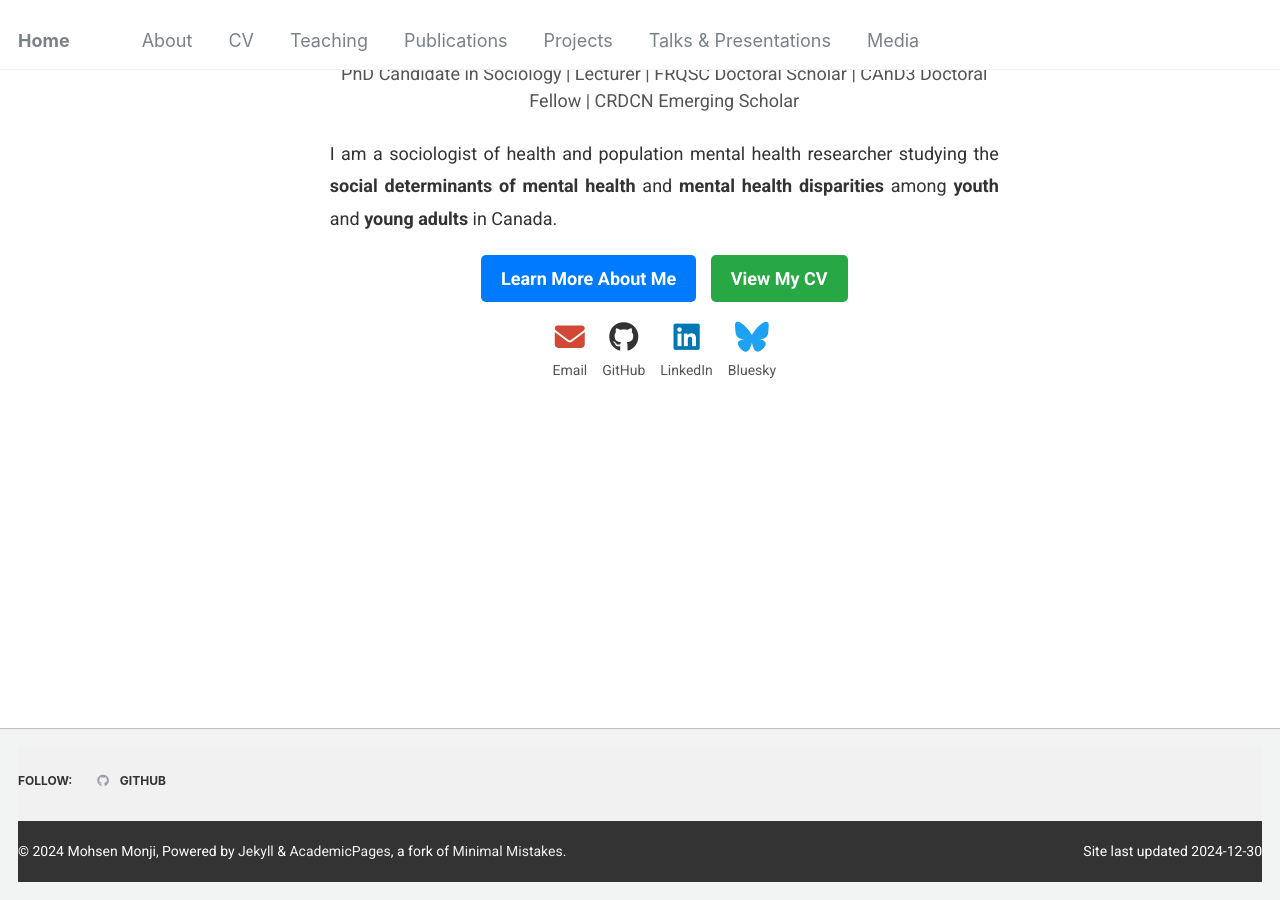
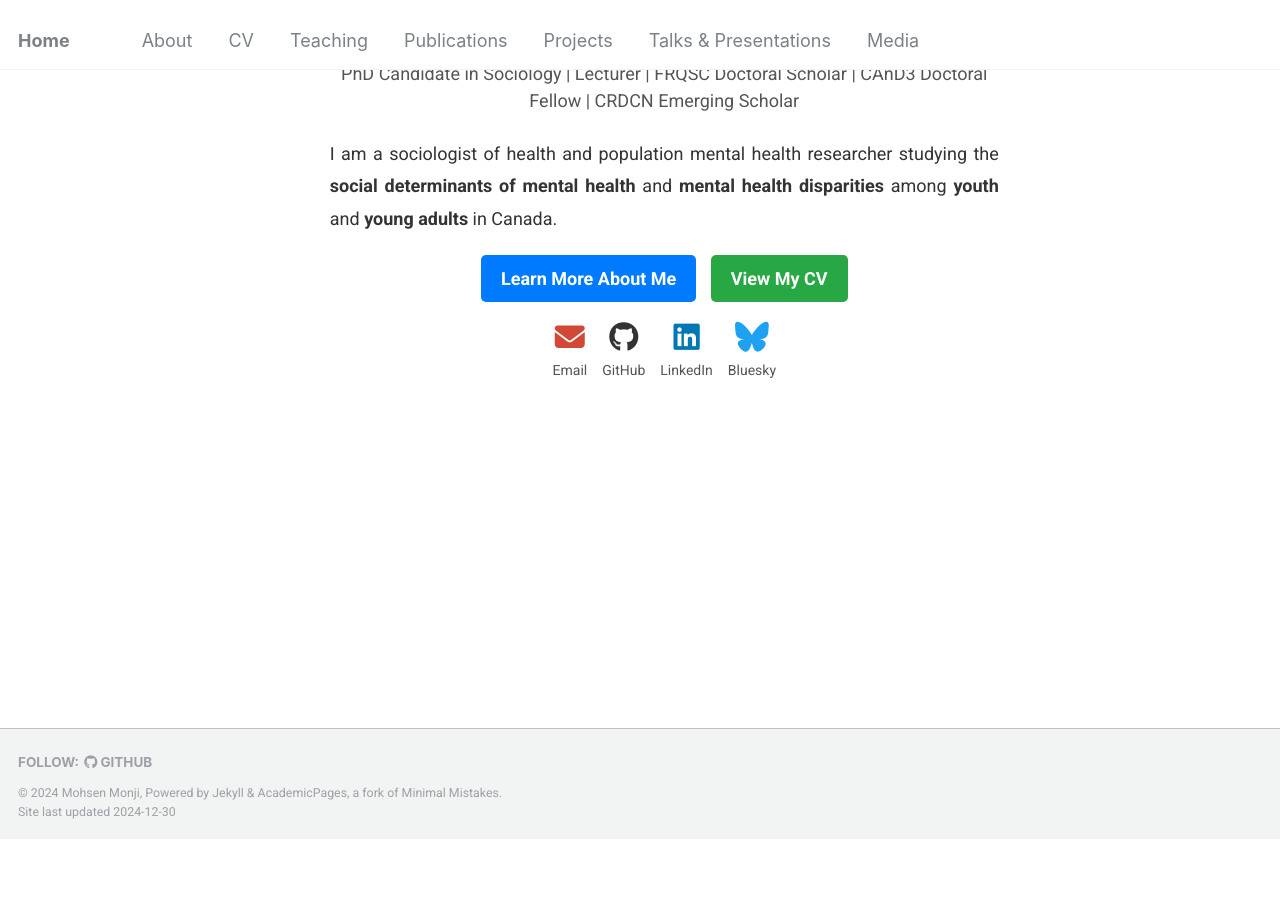
Before and after one commit to Mohsnmonji/mohsnmonji.github.io, a Jekyll site: the page built from _pages/front.md, in a window 1280 px wide and 900 px high, scrolled down 575 px. Built offline with Jekyll 4.4.1, drawn with Linux system fonts in a browser that asks for light colours; after the commit the page ends 1414 px from its top, so only the background shows below that.

Commit message:
Update footer.html

```diff
--- a/_includes/footer.html
+++ b/_includes/footer.html
@@ -1,38 +1,22 @@
 {% include base_path %}
 
 {% if site.author.github or site.author.bitbucket %}
-  <div class="page__footer-follow" style="background-color: #f1f1f1; padding: 20px 0;">
-    <ul class="social-icons" style="list-style-type: none; padding: 0; display: flex; gap: 20px; font-size: 16px; text-align: left;">
+<div class="page__footer-follow">
+  <ul class="social-icons">
     {% if site.data.ui-text[site.locale].follow_label %}
-        <li style="font-weight: bold; color: #333;">{{ site.data.ui-text[site.locale].follow_label }}</li>
+      <li><strong>{{ site.data.ui-text[site.locale].follow_label }}</strong></li>
     {% endif %}
     {% if site.author.github %}
-        <li>
-          <a href="http://github.com/{{ site.author.github }}" style="color: #333; text-decoration: none; font-weight: bold;">
-            <i class="fab fa-github" aria-hidden="true" style="margin-right: 8px;"></i> GitHub
-          </a>
-        </li>
+      <li><a href="http://github.com/{{ site.author.github }}"><i class="fab fa-github" aria-hidden="true"></i> GitHub</a></li>
     {% endif %}
     {% if site.author.bitbucket %}
-        <li>
-          <a href="http://bitbucket.org/{{ site.author.bitbucket }}" style="color: #333; text-decoration: none; font-weight: bold;">
-            <i class="fab fa-bitbucket" aria-hidden="true" style="margin-right: 8px;"></i> Bitbucket
-          </a>
-        </li>
+      <li><a href="http://bitbucket.org/{{ site.author.bitbucket }}"><i class="fab fa-bitbucket" aria-hidden="true"></i> Bitbucket</a></li>
     {% endif %}
   </ul>
 </div>
 {% endif %}
 
-<div class="page__footer-copyright" style="background-color: #333; color: white; padding: 20px 0; font-size: 14px; display: flex; justify-content: space-between; align-items: center;">
-  <div>
-    &copy; {{ site.time | date: '%Y' }} {{ site.name | default: site.title }},
-    {{ site.data.ui-text[site.locale].powered_by | default: "Powered by" }}
-    <a href="http://jekyllrb.com" rel="nofollow" style="color: #f1f1f1; text-decoration: none;">Jekyll</a> &amp;
-    <a href="https://github.com/academicpages/academicpages.github.io" style="color: #f1f1f1; text-decoration: none;" rel="nofollow">AcademicPages</a>, a fork of
-    <a href="https://mademistakes.com/work/minimal-mistakes-jekyll-theme/" rel="nofollow" style="color: #f1f1f1; text-decoration: none;">Minimal Mistakes</a>.
+<div class="page__footer-copyright">
+  &copy; {{ site.time | date: '%Y' }} {{ site.name | default: site.title }}, {{ site.data.ui-text[site.locale].powered_by | default: "Powered by" }} <a href="http://jekyllrb.com" rel="nofollow">Jekyll</a> &amp; <a href="https://github.com/academicpages/academicpages.github.io">AcademicPages</a>, a fork of <a href="https://mademistakes.com/work/minimal-mistakes-jekyll-theme/" rel="nofollow">Minimal Mistakes</a>.<br />
+  Site last updated {{ "now" | date: '%Y-%m-%d' %}}
 </div>
-  <div>
-    Site last updated {{ "now" | date: '%Y-%m-%d' }}
-  </div>
-</div>
```
Lines whose indentation alone changed are shown as unchanged.
